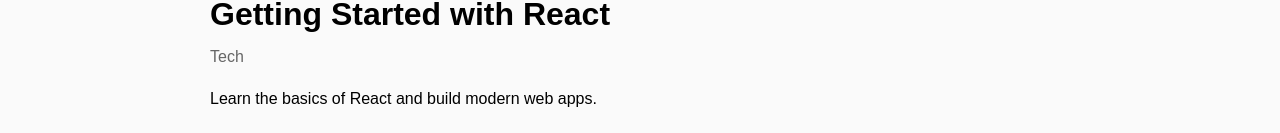
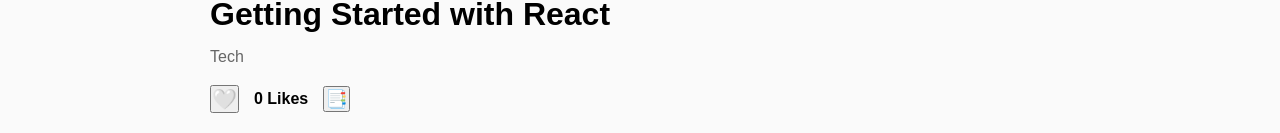
Before and after one commit to ACM-JUIT/Team-5-Inksphere, a React (Vite) app in the folder frontend-app/: page /blog/1 in a window 1280 px wide. Shown: the part 812-945 px from the top of the page. Built offline with nearby package versions, Linux system fonts and the light colour scheme.

Commit message:
Added like, bookmark and saved blogs functionality

```diff
--- a/frontend-app/src/components/BlogCard.jsx
+++ b/frontend-app/src/components/BlogCard.jsx
@@ -6,6 +6,7 @@
   description,
   category,
   image,
+  likes = 0,
 }) {
   return (
     <div className="blog-card">
@@ -20,7 +21,15 @@
 
       <span>{category}</span>
 
-      <br />
+      <p
+        style={{
+          marginTop: "10px",
+          fontWeight: "bold",
+        }}
+      >
+        ❤️ {likes} Likes
+      </p>
+
       <br />
 
       <Link to={`/blog/${id}`}>
--- a/frontend-app/src/data/blogs.js
+++ b/frontend-app/src/data/blogs.js
@@ -7,6 +7,9 @@
     category: "Tech",
     image:
       "https://images.unsplash.com/photo-1499750310107-5fef28a66643?w=1200",
+    likes: 0,
+    liked: false,
+    bookmarked: false,
   },
   {
     id: 2,
@@ -16,6 +19,9 @@
     category: "Travel",
     image:
       "https://images.unsplash.com/photo-1500530855697-b586d89ba3ee?w=1200",
+    likes: 0,
+    liked: false,
+    bookmarked: false,
   },
   {
     id: 3,
@@ -25,6 +31,9 @@
     category: "Education",
     image:
       "https://images.unsplash.com/photo-1522202176988-66273c2fd55f?w=1200",
+    likes: 0,
+    liked: false,
+    bookmarked: false,
   },
 ];
 
--- a/frontend-app/src/pages/BlogDetails.jsx
+++ b/frontend-app/src/pages/BlogDetails.jsx
@@ -1,6 +1,9 @@
 import { useParams } from "react-router-dom";
 
-function BlogDetails({ blogs }) {
+function BlogDetails({
+  blogs,
+  setBlogs,
+}) {
   const { id } = useParams();
 
   const blog = blogs.find(
@@ -12,6 +15,36 @@
       <div className="blog-details">
         <h1>Blog Not Found</h1>
       </div>
+    );
+  }
+
+  function handleLike() {
+    setBlogs(
+      blogs.map((item) => {
+        if (item.id !== blog.id)
+          return item;
+
+        return {
+          ...item,
+          liked: !item.liked,
+          likes: item.liked
+            ? item.likes - 1
+            : item.likes + 1,
+        };
+      })
+    );
+  }
+
+  function handleBookmark() {
+    setBlogs(
+      blogs.map((item) =>
+        item.id === blog.id
+          ? {
+              ...item,
+              bookmarked: !item.bookmarked,
+            }
+          : item
+      )
     );
   }
 
@@ -29,8 +62,46 @@
           {blog.category}
         </p>
 
+        <div
+          style={{
+            display: "flex",
+            gap: "15px",
+            alignItems: "center",
+            margin: "15px 0",
+          }}
+        >
+          <button
+            onClick={handleLike}
+            style={{
+              fontSize: "20px",
+            }}
+          >
+            {blog.liked ? "❤️" : "🤍"}
+          </button>
+
+          <span
+            style={{
+              fontWeight: "bold",
+            }}
+          >
+            {blog.likes} Likes
+          </span>
+
+          <button
+            onClick={handleBookmark}
+            style={{
+              fontSize: "18px",
+            }}
+          >
+            {blog.bookmarked
+              ? "🔖"
+              : "📑"}
+          </button>
+        </div>
+
         <p>
-          {blog.content || blog.description}
+          {blog.content ||
+            blog.description}
         </p>
       </div>
     </div>
--- a/frontend-app/src/pages/Home.jsx
+++ b/frontend-app/src/pages/Home.jsx
@@ -46,6 +46,7 @@
               description={blog.description}
               category={blog.category}
               image={blog.image}
+              likes={blog.likes}
             />
           ))
         ) : (
--- a/frontend-app/src/pages/Profile.jsx
+++ b/frontend-app/src/pages/Profile.jsx
@@ -79,6 +79,10 @@
     blogs.length > 0
       ? blogs[0].title
       : "No Blogs Yet";
+
+  const bookmarkedBlogs = blogs.filter(
+    (blog) => blog.bookmarked
+  );
 
   return (
     <div>
@@ -208,6 +212,43 @@
             }}
           />
 
+         <h3>Saved Blogs</h3>
+
+        {bookmarkedBlogs.length > 0 ? (
+          bookmarkedBlogs.map((blog) => (
+            <div
+              key={blog.id}
+              style={{
+                border: "1px solid #ddd",
+                padding: "12px",
+                marginTop: "12px",
+                borderRadius: "10px",
+                textAlign: "left",
+              }}
+            >
+              <Link
+                to={`/blog/${blog.id}`}
+                style={{
+                  textDecoration: "none",
+                  color: "inherit",
+                }}
+              >
+                <h4>{blog.title}</h4>
+
+                <p>{blog.category}</p>
+              </Link>
+            </div>
+          ))
+        ) : (
+          <p>No bookmarked blogs yet.</p>
+        )}
+
+          <hr
+            style={{
+              margin: "25px 0",
+            }}
+          />
+
           <h3>My Blogs</h3>
 
           {blogs.length > 0 ? (
--- a/frontend-app/src/routes/AppRoutes.jsx
+++ b/frontend-app/src/routes/AppRoutes.jsx
@@ -69,7 +69,10 @@
       <Route
         path="/blog/:id"
         element={
-          <BlogDetails blogs={blogs} />
+          <BlogDetails
+            blogs={blogs}
+            setBlogs={setBlogs}
+          />
         }
       />
 
```
